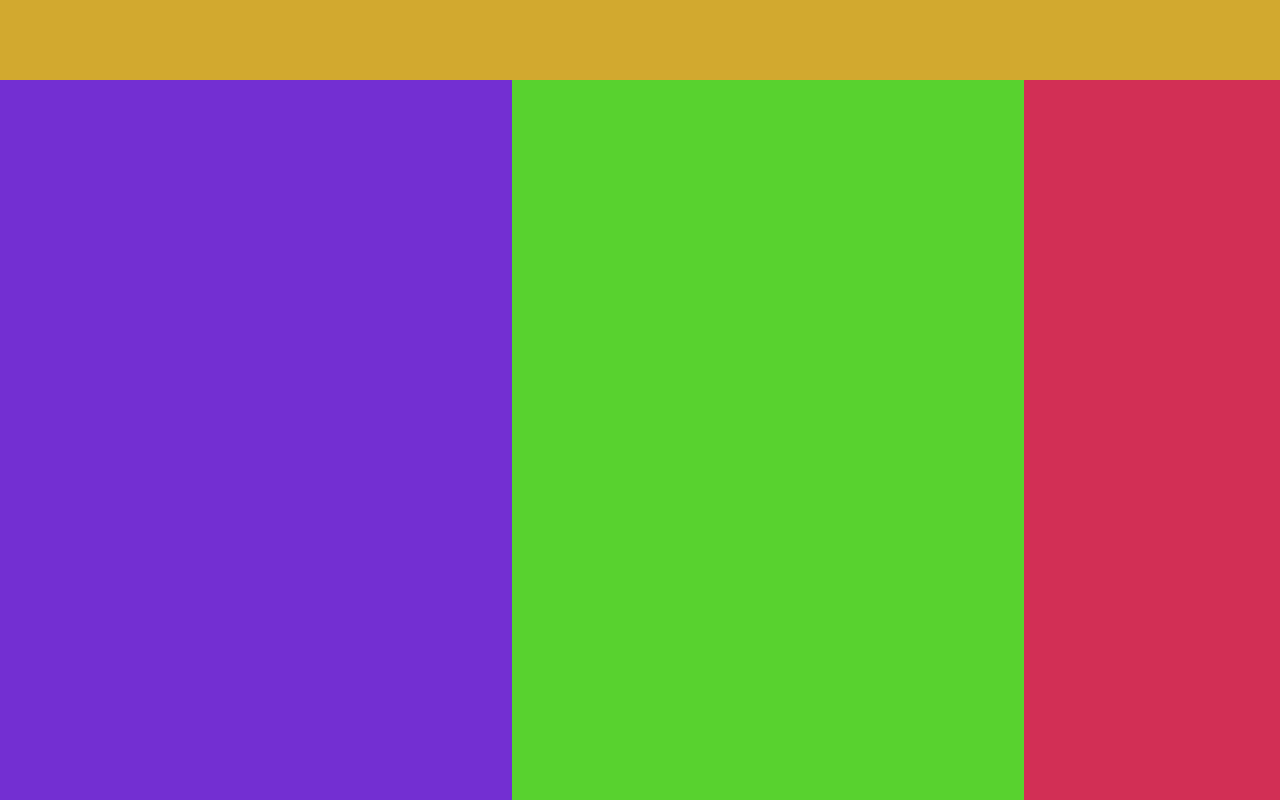
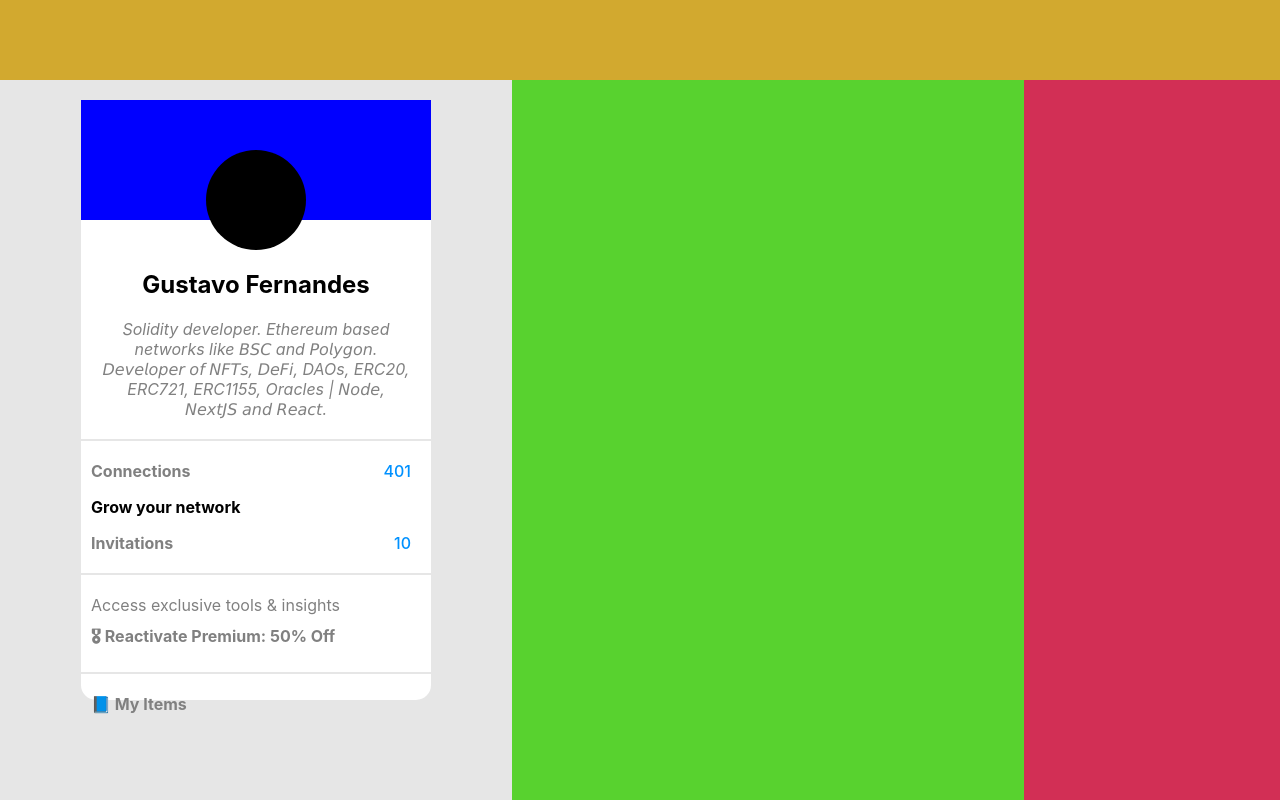
Before and after one commit to 0x-tsar/linkedin-clone, a Next.js app: page / in a window 1280 px wide. Built offline with nearby package versions, Linux system fonts and the light colour scheme.

Commit message:
adding left side

```diff
--- a/src/components/Left.jsx
+++ b/src/components/Left.jsx
@@ -3,11 +3,130 @@ import styled from "styled-components";
 
 export const LeftComp = styled.div`
   grid-area: left;
-  background-color: #732fd2;
+  background-color: #e6e6e6;
 `;
 
+export const Panel = styled.div`
+  background-color: white;
+  border-radius: 15px;
+  width: 350px;
+  height: 600px;
+  margin: 20px auto;
+`;
+
+export const Line = styled.div`
+  background-color: #e6e6e6;
+  width: 100%;
+  height: 2px;
+  margin: 20px auto;
+`;
+
+export const Div = styled.div``;
+
 export const Left = () => {
-  return <LeftComp></LeftComp>;
+  return (
+    <LeftComp>
+      <Panel>
+        <Div>
+          <div>
+            {/* <img src="" alt="" /> */}
+            <div
+              style={{
+                backgroundColor: "blue",
+                width: "100%",
+                height: "120px",
+                margin: "0 auto",
+                paddingTop: "50px",
+                marginBottom: "50px",
+              }}
+            >
+              <div
+                style={{
+                  backgroundColor: "black",
+                  width: "100px",
+                  height: "100px",
+                  borderRadius: "50px",
+                  margin: "0 auto",
+                }}
+              ></div>
+            </div>
+          </div>
+          <h2 style={{ textAlign: "center" }}>Gustavo Fernandes</h2>
+          <p
+            style={{
+              color: "gray",
+              margin: "0 20px",
+              fontStyle: "italic",
+              justifyContent: "center",
+              textAlign: "center",
+            }}
+          >
+            Solidity developer. Ethereum based networks like 𝘉𝘚𝘊 and 𝘗𝘰𝘭𝘺𝘨𝘰𝘯.
+            𝘋𝘦𝘷𝘦𝘭𝘰𝘱𝘦𝘳 𝘰𝘧 𝘕𝘍𝘛𝘴, 𝘋𝘦𝘍𝘪, DAOs, ERC20, ERC721, ERC1155, Oracles |
+            𝘕𝘰𝘥𝘦, 𝘕𝘦𝘹𝘵𝘑𝘚 𝘢𝘯𝘥 𝘙𝘦𝘢𝘤𝘵.
+          </p>
+          <Line />
+          <div style={{ padding: "0 10px" }}>
+            <p style={{ color: "gray", display: "block" }}>
+              <b>Connections</b>
+              <b
+                style={{
+                  float: "right",
+                  fontWeight: "500",
+                  marginRight: "10px",
+                  color: "#0091ff",
+                }}
+              >
+                401
+              </b>
+            </p>
+
+            <b>Grow your network</b>
+
+            <p style={{ color: "gray", display: "block" }}>
+              <b>Invitations</b>
+              <b
+                style={{
+                  float: "right",
+                  fontWeight: "500",
+                  marginRight: "10px",
+                  color: "#0091ff",
+                }}
+              >
+                10
+              </b>
+            </p>
+          </div>
+          <Line />
+          <p
+            style={{
+              color: "gray",
+              margin: "0 10px",
+            }}
+          >
+            Access exclusive tools & insights
+          </p>
+          <p
+            style={{
+              color: "gray",
+              margin: "10px 10px",
+            }}
+          >
+            <b>🎖 Reactivate Premium: 50% Off</b>
+          </p>
+          <Line />
+          <p
+            style={{
+              color: "gray",
+              margin: "0 10px",
+            }}
+          >
+            <b>📘 My Items</b>
+          </p>
+        </Div>
+      </Panel>
+    </LeftComp>
+  );
 };
 
 export default Left;
```
